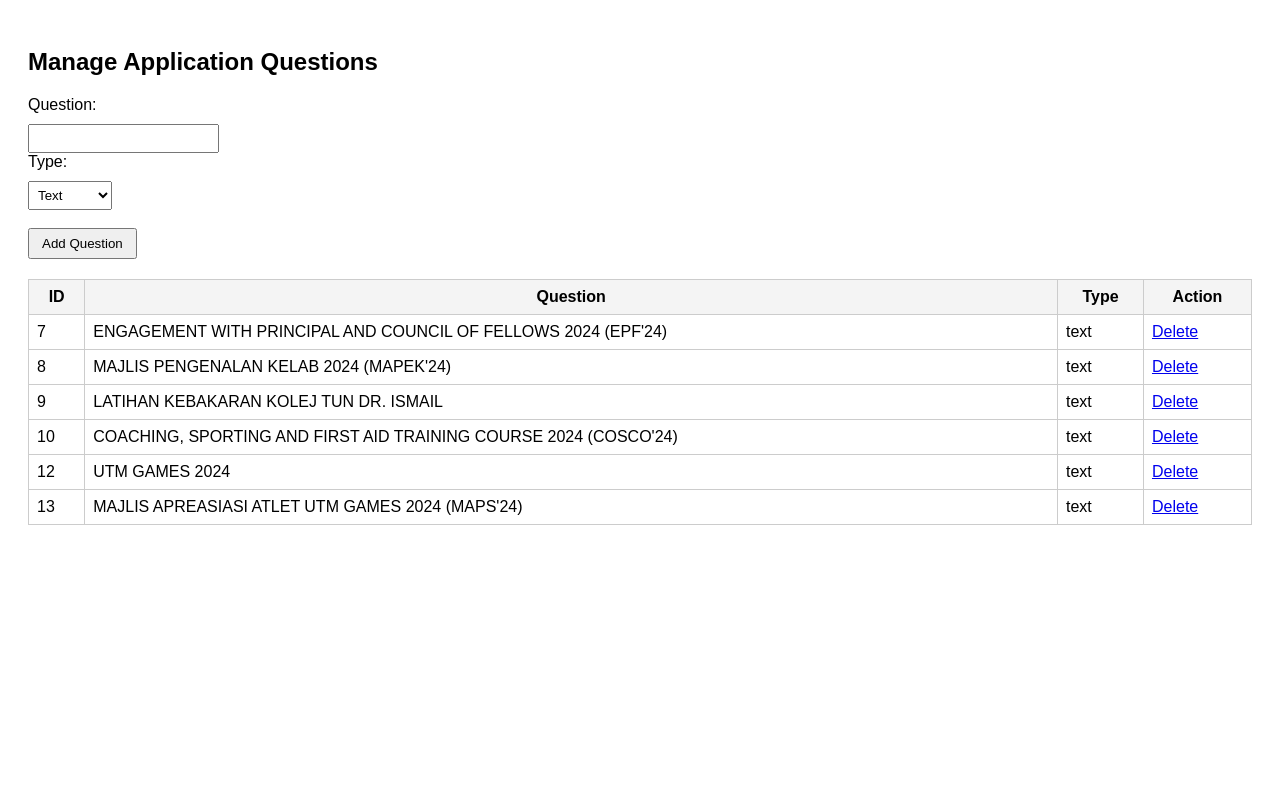
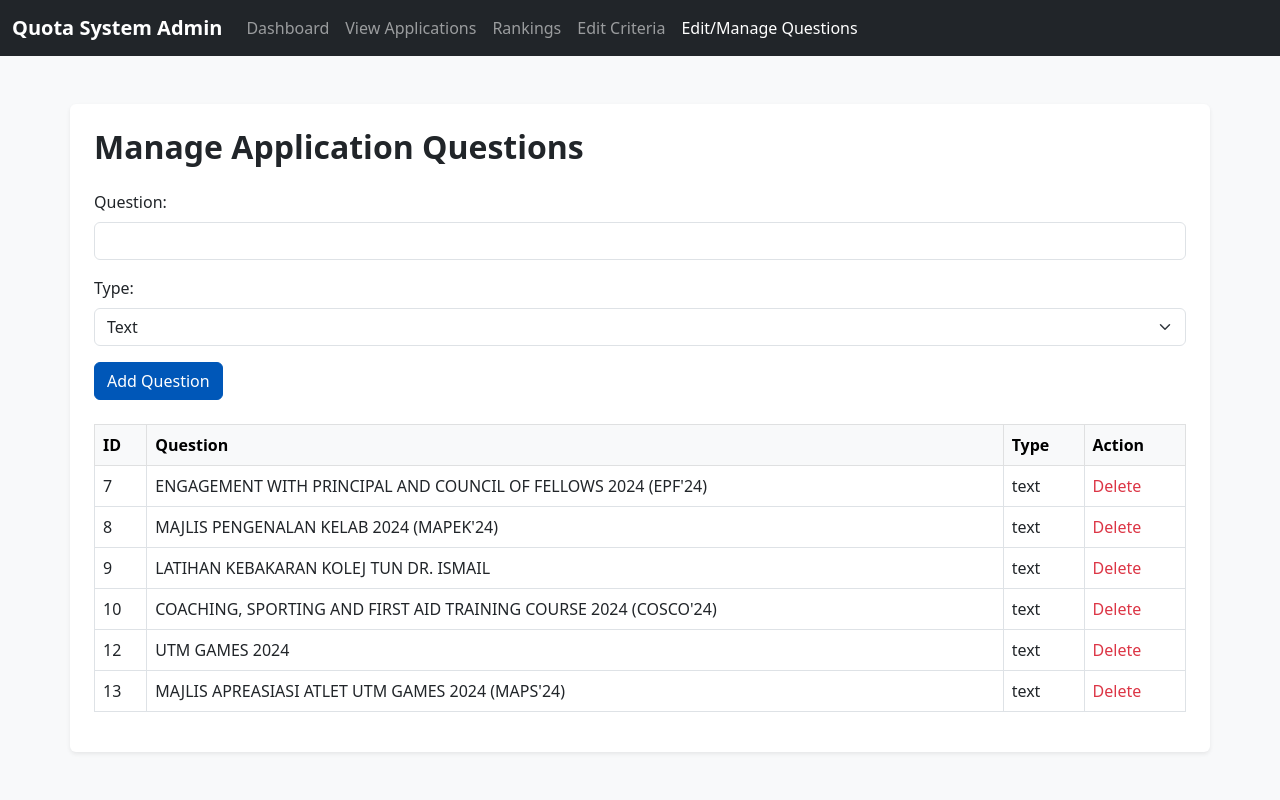
Before and after one commit to welsonxw/quota-active-system, a PHP site: page /manage_questions.php in a window 1280 px wide. Run offline with PHP 8.4, Linux system fonts and the light colour scheme; data comes from the database, SQL or seed files in the repository.

Commit message:
Add navbar for manage manage_questions

```diff
--- a/admin/manage_questions.php
+++ b/admin/manage_questions.php
@@ -21,51 +21,65 @@ $questions = $mysqli->query("SELECT * FROM questions");
 ?>
 
 <!DOCTYPE html>
-<html>
+<html lang="en">
 <head>
+    <meta charset="UTF-8">
     <title>Manage Questions</title>
-    <style>
-        body { font-family: Arial; padding: 20px; }
-        table { width: 100%; border-collapse: collapse; margin-top: 20px; }
-        th, td { border: 1px solid #ccc; padding: 8px; }
-        th { background-color: #f4f4f4; }
-        input, select { padding: 5px; margin-top: 10px; }
-        button { padding: 6px 12px; }
-    </style>
+    <link href="https://cdn.jsdelivr.net/npm/bootstrap@5.3.0/dist/css/bootstrap.min.css" rel="stylesheet">
+        <link href="../assets/css/custom.css" rel="stylesheet">
 </head>
-<body>
-    <h2>Manage Application Questions</h2>
 
-    <form method="POST">
-        <label>Question:</label><br>
-        <input type="text" name="question_text" required><br>
-        <label>Type:</label><br>
-        <select name="question_type">
+<?php include 'navbar.php'; ?>
+
+<div class="container my-5 p-4 bg-white rounded shadow-sm">
+    <h2 class="mb-4">Manage Application Questions</h2>
+
+    <!-- Form to Add Question -->
+    <form method="POST" class="mb-4">
+        <div class="mb-3">
+            <label for="question" class="form-label">Question:</label>
+            <input type="text" name="question" id="question" class="form-control" required>
+        </div>
+
+        <div class="mb-3">
+            <label for="type" class="form-label">Type:</label>
+            <select name="type" id="type" class="form-select" required>
                 <option value="text">Text</option>
                 <option value="textarea">Textarea</option>
-            <option value="number">Number</option>
-            <option value="email">Email</option>
-        </select><br><br>
-        <button type="submit" name="add">Add Question</button>
+                <option value="radio">Radio</option>
+                <option value="checkbox">Checkbox</option>
+            </select>
+        </div>
+
+        <button type="submit" class="btn btn-primary">Add Question</button>
     </form>
 
-    <table>
+    <!-- Display Questions Table -->
+    <div class="table-responsive">
+        <table class="table table-bordered align-middle">
+            <thead class="table-light">
                 <tr>
                     <th>ID</th>
                     <th>Question</th>
                     <th>Type</th>
                     <th>Action</th>
                 </tr>
-        <?php while ($q = $questions->fetch_assoc()): ?>
+            </thead>
+            <tbody>
+                <?php while ($row = $questions->fetch_assoc()): ?>
                     <tr>
-            <td><?= $q['question_id'] ?></td>
-            <td><?= htmlspecialchars($q['question_text']) ?></td>
-            <td><?= $q['question_type'] ?></td>
+                        <td><?= $row['question_id'] ?></td>
+                        <td><?= htmlspecialchars($row['question_text']) ?></td>
+                        <td><?= htmlspecialchars($row['question_type']) ?></td>
                         <td>
-                <a href="?delete=<?= $q['question_id'] ?>" onclick="return confirm('Delete this question?')">Delete</a>
+                            <a href="?delete=<?= $row['question_id'] ?>" class="text-danger text-decoration-none" onclick="return confirm('Are you sure you want to delete this question?')">Delete</a>
                         </td>
                     </tr>
                 <?php endwhile; ?>
+            </tbody>
         </table>
+    </div>
+</div>
+
 </body>
 </html>
--- a/admin/navbar.php
+++ b/admin/navbar.php
@@ -22,6 +22,9 @@ $current_page = basename($_SERVER['PHP_SELF']);
                 <li class="nav-item">
                     <a class="nav-link <?= $current_page == 'edit_criteria.php' ? 'active' : '' ?>" href="edit_criteria.php">Edit Criteria</a>
                 </li>
+                <li class="nav-item">
+                    <a class="nav-link <?= $current_page == 'manage_questions.php' ? 'active' : '' ?>" href="manage_questions.php">Edit/Manage Questions</a>
+                </li>
             </ul>
         </div>
     </div>
```
Also changed, not shown: admin/view_applications.php (+2 -12 lines). Lines whose indentation alone changed are shown as unchanged.
